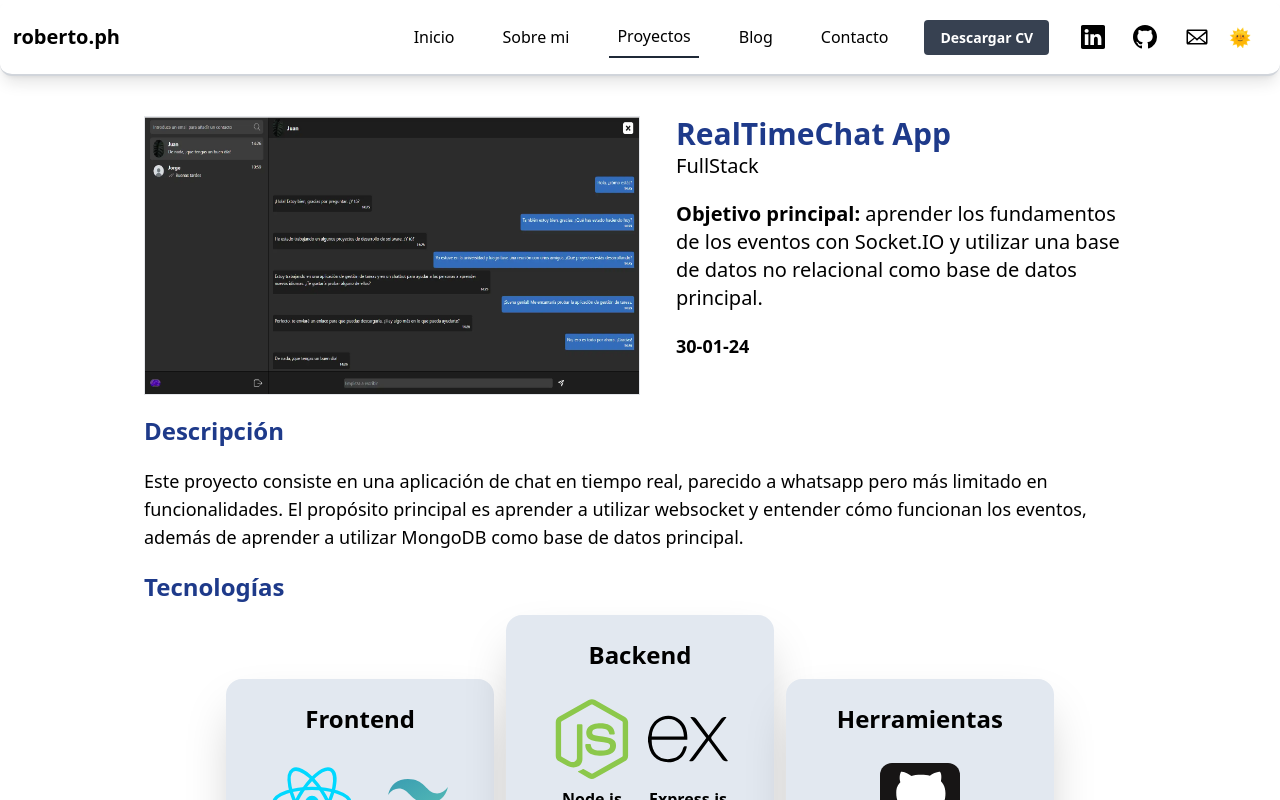
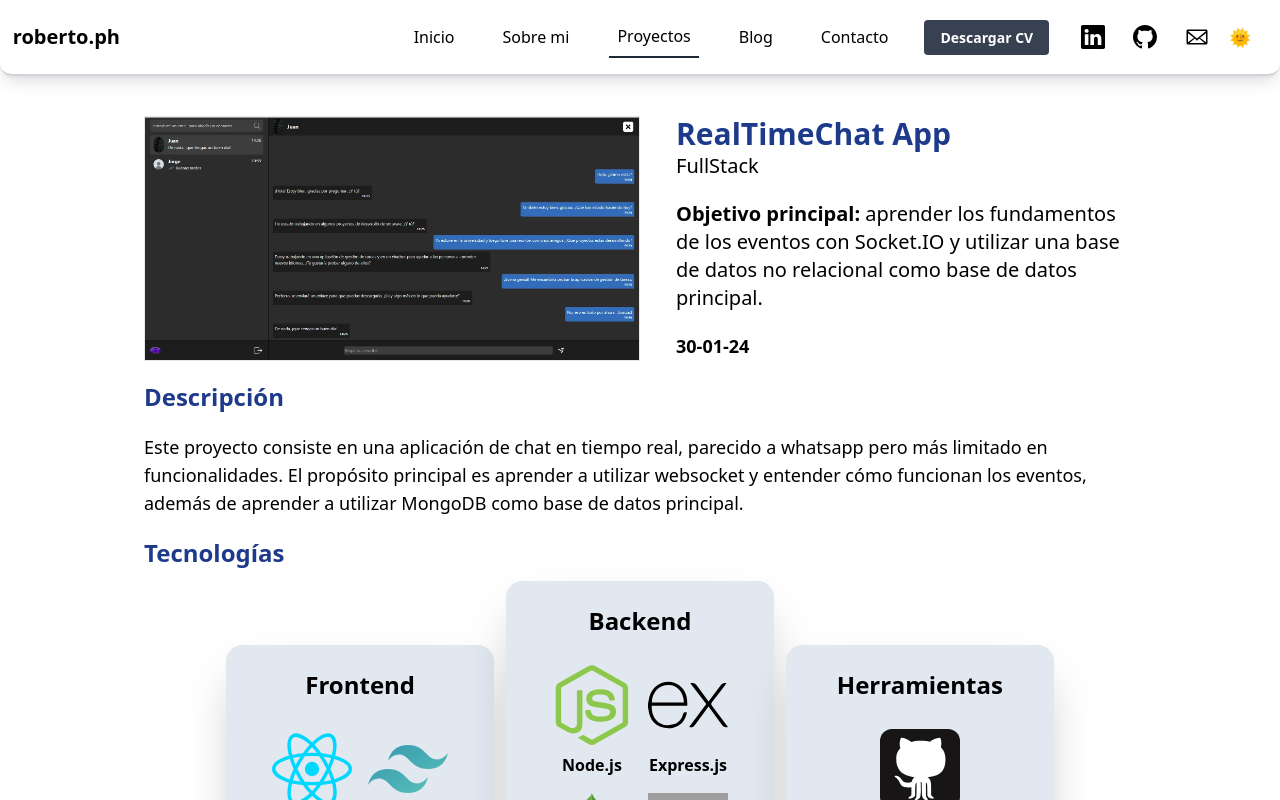
Before and after one commit to RobertoDelPino/React-Portfolio, a React (Vite) app: page /projects/realtimechat in a window 1280 px wide. Shown: the top 800 px of the page. Built offline with nearby package versions, Linux system fonts and the light colour scheme; grey boxes are pictures that could not be loaded.

Commit message:
Change aspect ratio

```diff
--- a/src/pages/ProjectsPage/Landings/RealTimeChatLanding.tsx
+++ b/src/pages/ProjectsPage/Landings/RealTimeChatLanding.tsx
@@ -10,7 +10,7 @@ const RealTimeChatLanding = () => {
                 <title>Real Time Chat Project - Roberto del Pino - Web Developer - Projects</title>
             </Helmet>
             <section className="flex justify-start flex-wrap mt-10">
-                <img className="aspect-video border lg:w-[50%]" src="/ProjectImages/RealTimeChat/ChatPC.webp" alt="" />
+                <img className="aspect-auto border lg:w-[50%]" src="/ProjectImages/RealTimeChat/ChatPC.webp" alt="" />
                 <div className="md:ml-9 lg:w-[45%]">
                     <h1 className="text-3xl font-bold text-title dark:text-title-dark">RealTimeChat App</h1>
                     <p className="text-xl font-medium">FullStack</p>
```
